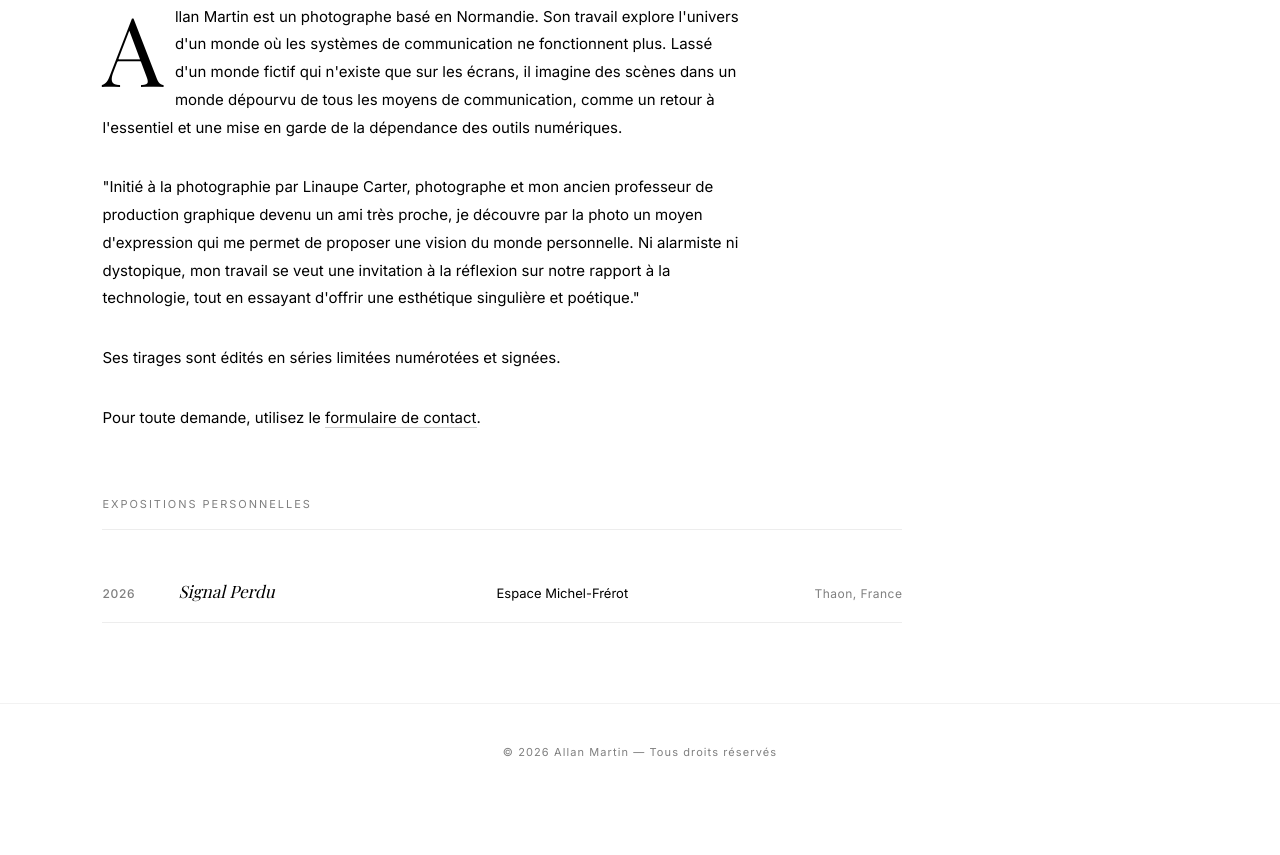
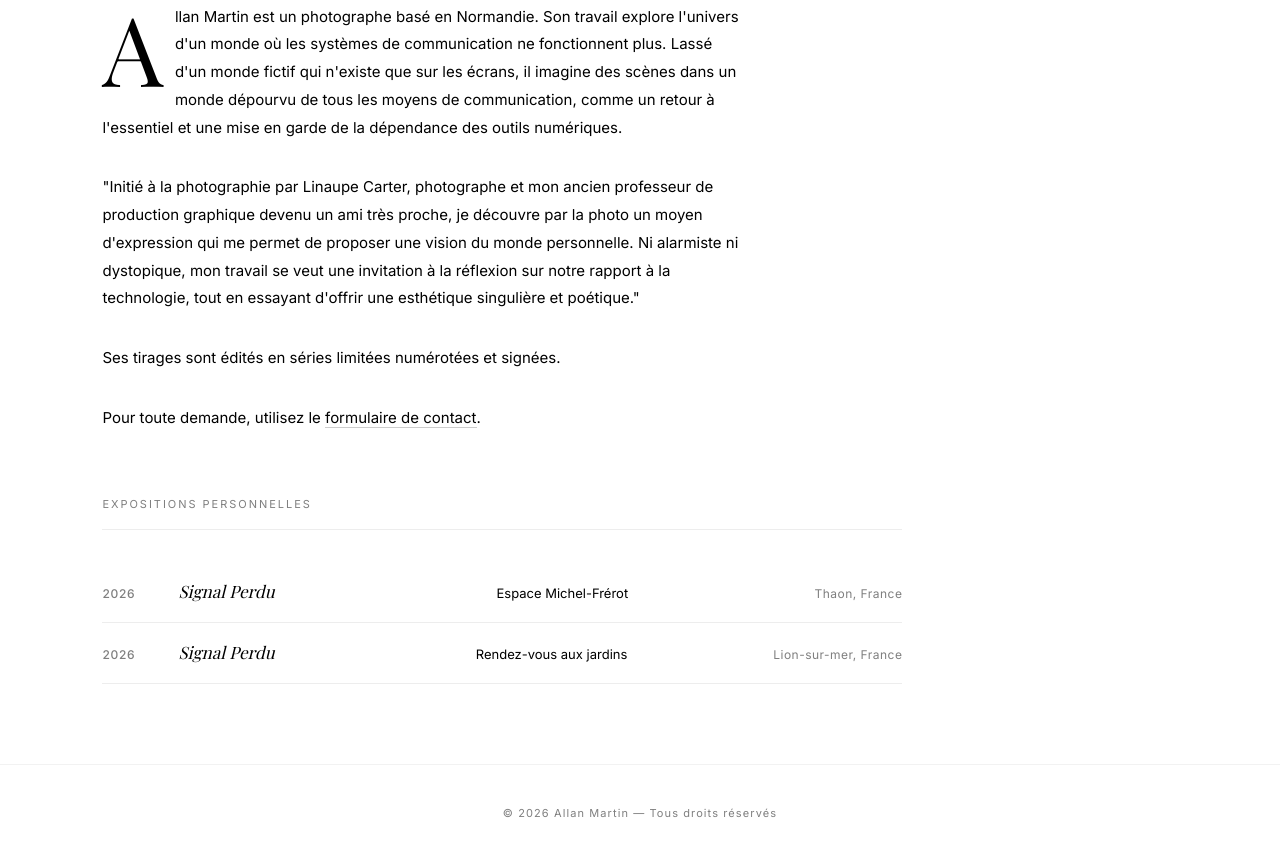
Before and after one commit to Comapik/allanmartin, a plain HTML site: page bio.html in a window 1280 px wide. Shown: the part 299-1154 px from the top of the page. Before the commit the page ends 1101 px from the top, so only its background shows below. Drawn offline with nearby package versions, Linux system fonts and the light colour scheme; a web font is replaced by a local one.

Commit message:
ajout expo lion

```diff
--- a/bio.html
+++ b/bio.html
@@ -96,6 +96,13 @@
           <span class="expo-location">Thaon, France</span>
         </li>
 
+        <li class="expo-item">
+          <span class="expo-year">2026</span>
+          <span class="expo-title"><em>Signal Perdu</em></span>
+          <span class="expo-venue">Rendez-vous aux jardins</span>
+          <span class="expo-location">Lion-sur-mer, France</span>
+        </li>
+
       </ul>
     </section>
 
```
